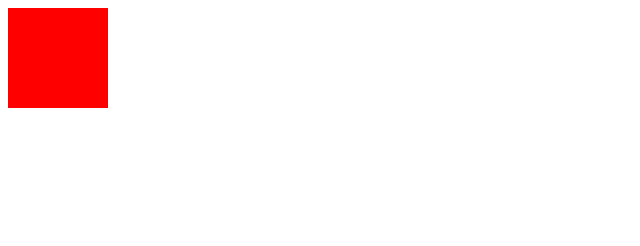
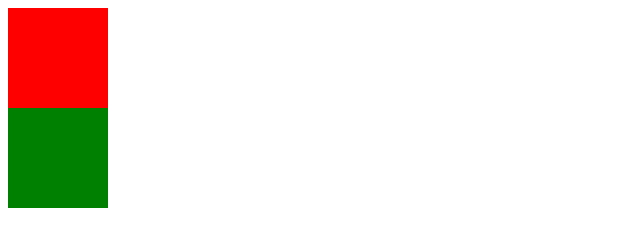
Before and after one commit to Wurir/coderoad--js-es6, a plain HTML site: page index.html in a window 1280 px wide. Shown: the whole page, without its empty margins (0-640 px from the left). Drawn offline with Linux system fonts and the light colour scheme.

Commit message:
Object constructor

```diff
--- a/Counter.js
+++ b/Counter.js
@@ -2,8 +2,8 @@
 
 const square1 = {
     color: 'red',
-    container: document.body,
-    render: function(){
+    container: document.querySelector('.square-1'),
+    render: function () {
         this.container.innerHTML = ''
 
         const div = document.createElement('div')
@@ -16,3 +16,22 @@ const square1 = {
 }
 
 square1.render()
+
+// Object constructor
+
+const square2 = new Object()
+
+square2.color = 'green'
+square2.container = document.querySelector('.square-2')
+square2.render = function () {
+    this.container.innerHTML = ''
+
+    const div = document.createElement('div')
+    div.style.backgroundColor = this.color
+    div.style.width = '100px'
+    div.style.height = '100px'
+
+    this.container.appendChild(div)
+}
+
+square2.render()
--- a/index.html
+++ b/index.html
@@ -7,6 +7,12 @@
 </head>
 <body>
 
+<div class="square-1"></div>
+<div class="square-2"></div>
+<div class="square-3"></div>
+<div class="square-4"></div>
+<div class="square-5"></div>
+
     <!-- <script src="./makeButtons.js"></script>
     <script src="./script.js"></script> -->
     <!-- <script>makeButtons.call({})</script> -->
```
